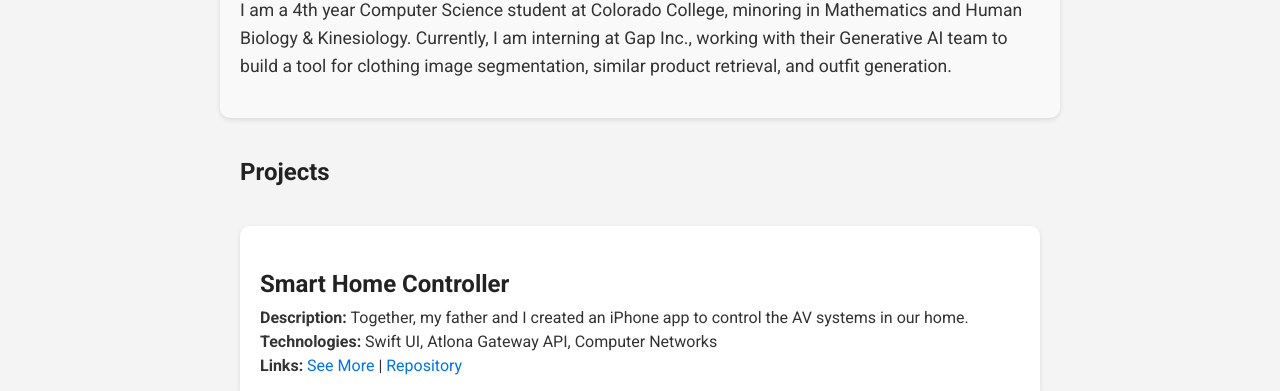
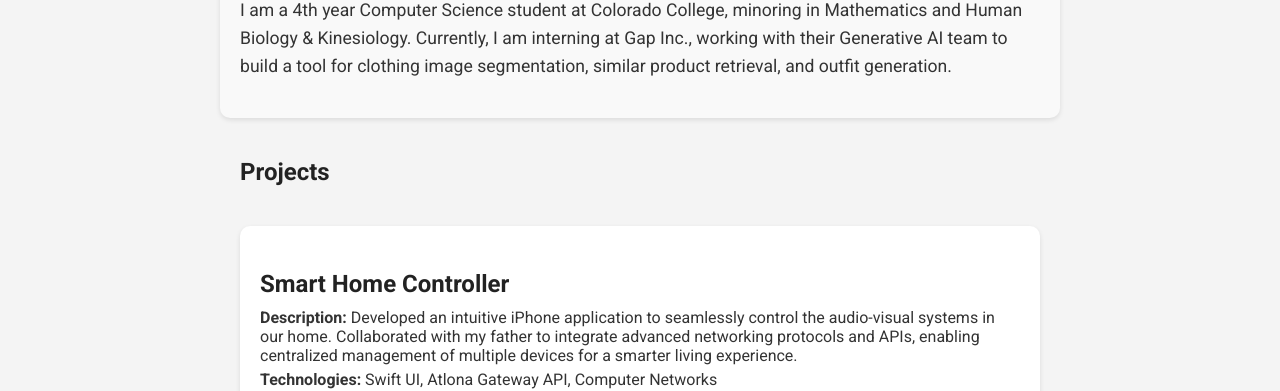
Before and after one commit to daxsherwood/portfolio, a plain HTML site: page index.html in a window 1280 px wide. Shown: the part 421-812 px from the top of the page. Drawn offline with Linux system fonts and the light colour scheme.

Commit message:
imporved description

```diff
--- a/index.html
+++ b/index.html
@@ -169,7 +169,8 @@
     <h2>Projects</h2>
     <div class="project">
       <h3>Smart Home Controller</h3>
-      <p><strong>Description:</strong> Together, my father and I created an iPhone app to control the AV systems in our home.</p>
+      <p><strong>Description:</strong> Developed an intuitive iPhone application to seamlessly control the audio-visual systems in our home.
+        Collaborated with my father to integrate advanced networking protocols and APIs, enabling centralized management of multiple devices for a smarter living experience.</p>
       <p><strong>Technologies:</strong> Swift UI, Atlona Gateway API, Computer Networks</p>
       <p><strong>Links:</strong> <a href="#">See More</a> | <a href="https://github.com/daxsherwood/smart-home-control">Repository</a></p>
     </div>
```
